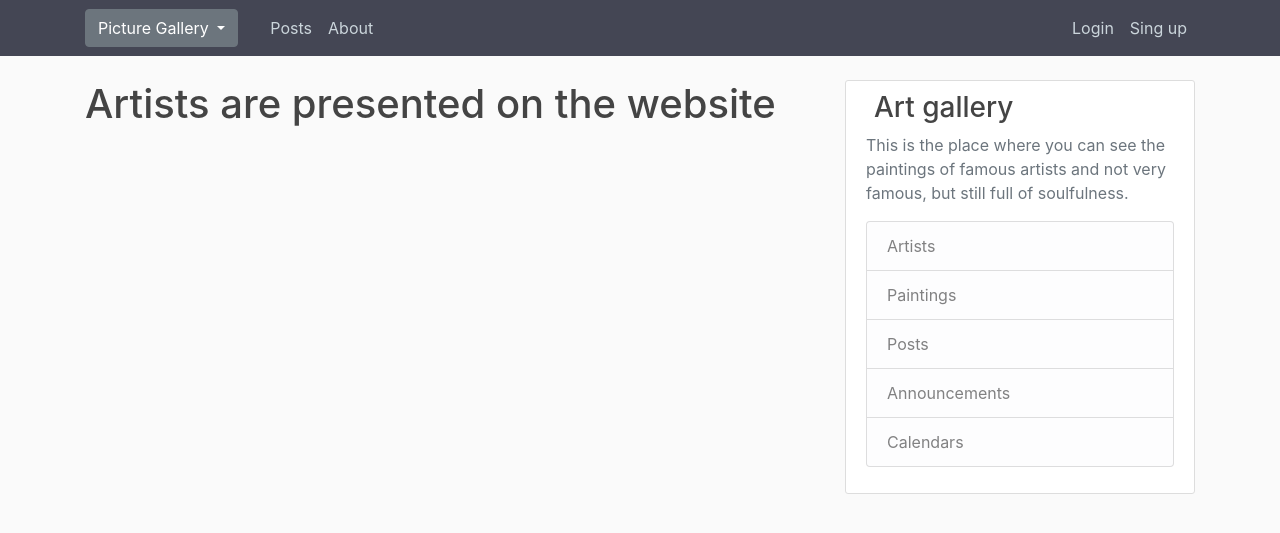
After one commit to StachevGleb/Final_Project, a Flask app: page /artists in a window 1280 px wide. The commit adds this page. Shown: the top 533 px of the page. Run offline with Flask 3, Linux system fonts and the light colour scheme; data that the repository does not hold is empty; some libraries are stand-ins or nearby versions.

Commit message:
FinalProjDbOfArtistAndPaint

```diff
--- a/gallery/routes.py
+++ b/gallery/routes.py
@@ -3,12 +3,13 @@
 # mail
 from gallery.forms import RegistrationForm, LoginForm, UpdateProfileForm, PostForm
 # RequestResetForm, ResetPaswordForm
-from gallery.models import User, Post
+from gallery.models import User, Post, Artist
 from flask import abort
 from flask_login import login_user, logout_user, login_required, current_user
 from PIL import Image
 import secrets
 import os
+# from gallery.painting_db import save_painting
 # from flask_mail import Message
 
 
@@ -17,6 +18,8 @@
 def posts():
     page = request.args.get('page', 1, type=int)
     posted = Post.query.order_by(Post.date_posted.desc()).paginate(page=page, per_page=3)
+    # save_artist()
+    # save_painting()
     return render_template('posts.html', posted=posted)
 
 
@@ -55,6 +58,7 @@
             flash('Login Unsuccessful. Please check email and password', 'danger')
     return render_template('login.html', title='Login', form=form)
 
+
 @app.route("/logout")
 def logout():
     logout_user()
@@ -64,7 +68,7 @@
 # correct saving of profile img (size)
 def save_pic(form_pic):
     random_hex = secrets.token_hex(8)
-    _, f_ext =  os.path.splitext(form_pic.filename)
+    _, f_ext = os.path.splitext(form_pic.filename)
     pic_filename = random_hex + f_ext
     pic_path = os.path.join(app.root_path, 'static/profile_img', pic_filename)
 
@@ -74,6 +78,7 @@
     img.save(pic_path)
 
     return pic_filename
+
 
 @app.route("/profile", methods=['GET', 'POST'])
 @login_required
@@ -94,6 +99,7 @@
     image_file = url_for('static', filename='profile_img/' + current_user.image_file)
     return render_template('profile.html', title='Profile', image_file=image_file, form=form)
 
+
 @app.route("/post/new", methods=['GET', 'POST'])
 @login_required
 def new_post():
@@ -111,6 +117,7 @@
 def post(post_id):
     post = Post.query.get_or_404(post_id)
     return render_template('post.html', title=post.title, post=post)
+
 
 @app.route("/post/<int:post_id>/update", methods=['GET', 'POST'])
 @login_required
@@ -130,6 +137,7 @@
         form.content.data = post.content
     return render_template('create_post.html', title='Update Post', form=form, legend='Update Post')
 
+
 @app.route("/post/<int:post_id>/delete", methods=['POST'])
 @login_required
 def delete_post(post_id):
@@ -148,6 +156,7 @@
     user = User.query.filter_by(username=username).first_or_404()
     posted = Post.query.filter_by(author=user).order_by(Post.date_posted.desc()).paginate(page=page, per_page=3)
     return render_template('user_posts.html', posted=posted, user=user)
+
 
 # sending email
 # def send_reset_email(user):
@@ -206,3 +215,11 @@
 @app.errorhandler(500)
 def error_500(error):
     return render_template('errors/500.html'), 500
+
+
+@app.route("/artists")
+def artists():
+    page = request.args.get('page', 1, type=int)
+    art_list = Artist.query.order_by(Artist.id.desc()).paginate(page=page, per_page=3)
+
+    return render_template('artists.html', art_list=art_list)
--- a/gallery/static/main.css
+++ b/gallery/static/main.css
@@ -50,6 +50,12 @@
   width: 65px;
   margin-right: 28px;
 }
+.article-img-art {
+  margin-left: 8%;
+  height: 175px;
+  width: 125px;
+  margin-right: 38px;
+}
 
 .article-metadata {
   padding-bottom: 1px;
--- /dev/null
+++ b/gallery/templates/artists.html
@@ -0,0 +1,26 @@
+{% extends "layout.html" %}
+{% block content %}
+<h1>Artists are presented on the website</h1>
+
+ {% for artist in art_list.items %}
+
+        <img class="rounded article-img-art m-2" src="{{ url_for('static', filename='artists_img/' + artist.id|string + '.jpg') }}">
+        <b><div class="ml-2">{{ artist.artistname }}</div></b>
+        <p class="text-secondary">{{ artist.about }}</p>
+
+
+    {% endfor %}
+
+    {% for page_num in art_list.iter_pages(left_edge=1, right_edge=1, left_current=1, right_current=1) %}
+        {% if page_num %}
+            {% if art_list.page == page_num %}
+            <a class="btn btn-info mb-4" href="{{ url_for('artists', page=page_num) }}">{{ page_num }}</a>
+            {% else %}
+            <a class="btn btn-outline-info mb-4" href="{{ url_for('artists', page=page_num) }}">{{ page_num }}</a>
+            {% endif %}
+        {% else %}
+        ...
+        {% endif %}
+    {% endfor %}
+
+{% endblock content %}
--- a/gallery/templates/layout.html
+++ b/gallery/templates/layout.html
@@ -29,7 +29,7 @@
                     Picture Gallery
                 </button>
                 <div class="dropdown-menu dropdown-menu-right">
-                    <button class="dropdown-item" type="button">Artists</button>
+                    <a class="nav-item nav-link" href="{{ url_for('artists') }}"><button class="dropdown-item" type="button">Artists</button></a>
                     <button class="dropdown-item" type="button">Masterpieces</button>
                     <button class="dropdown-item" type="button">Upload my paintings</button>
                 </div>
```
Also changed, not shown: gallery/__init__.py (+20 -2 lines), gallery/models.py (+15 -0 lines), gallery/painting_db.py (added, +136 -0 lines).
